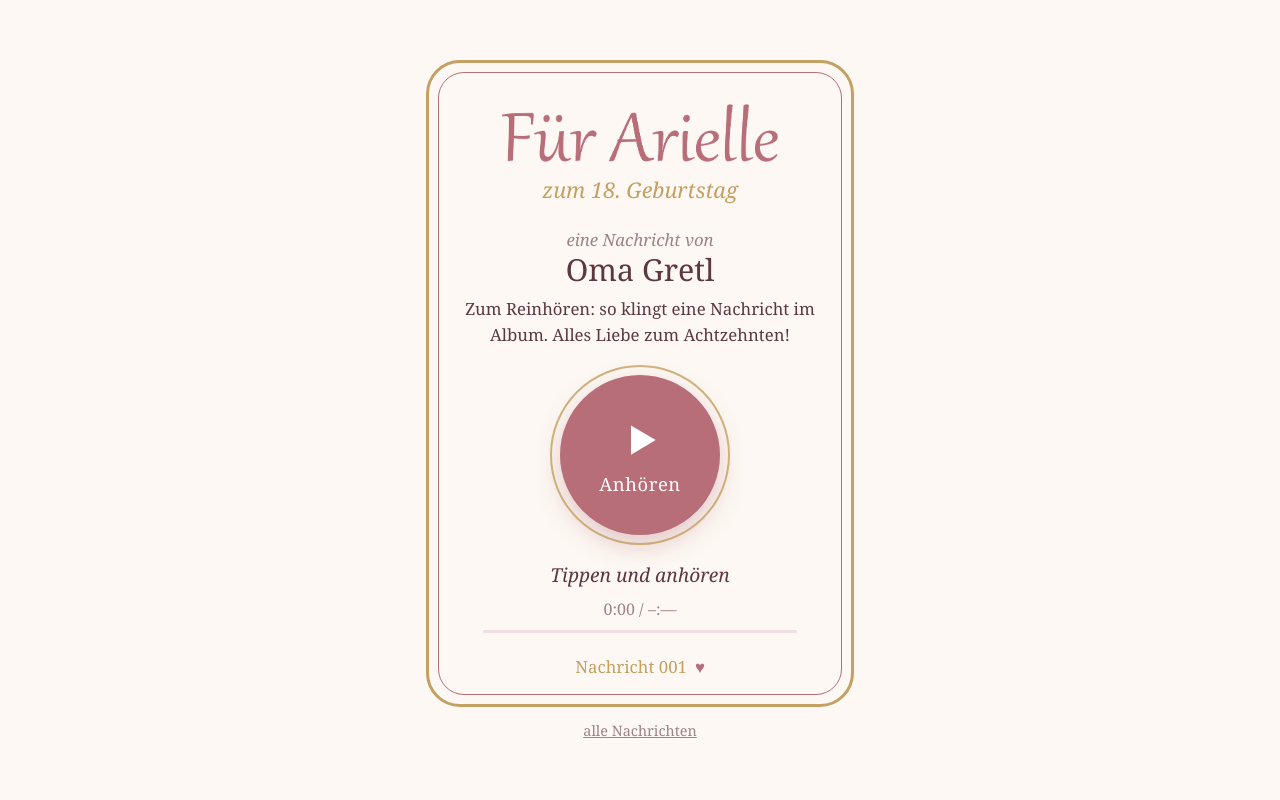
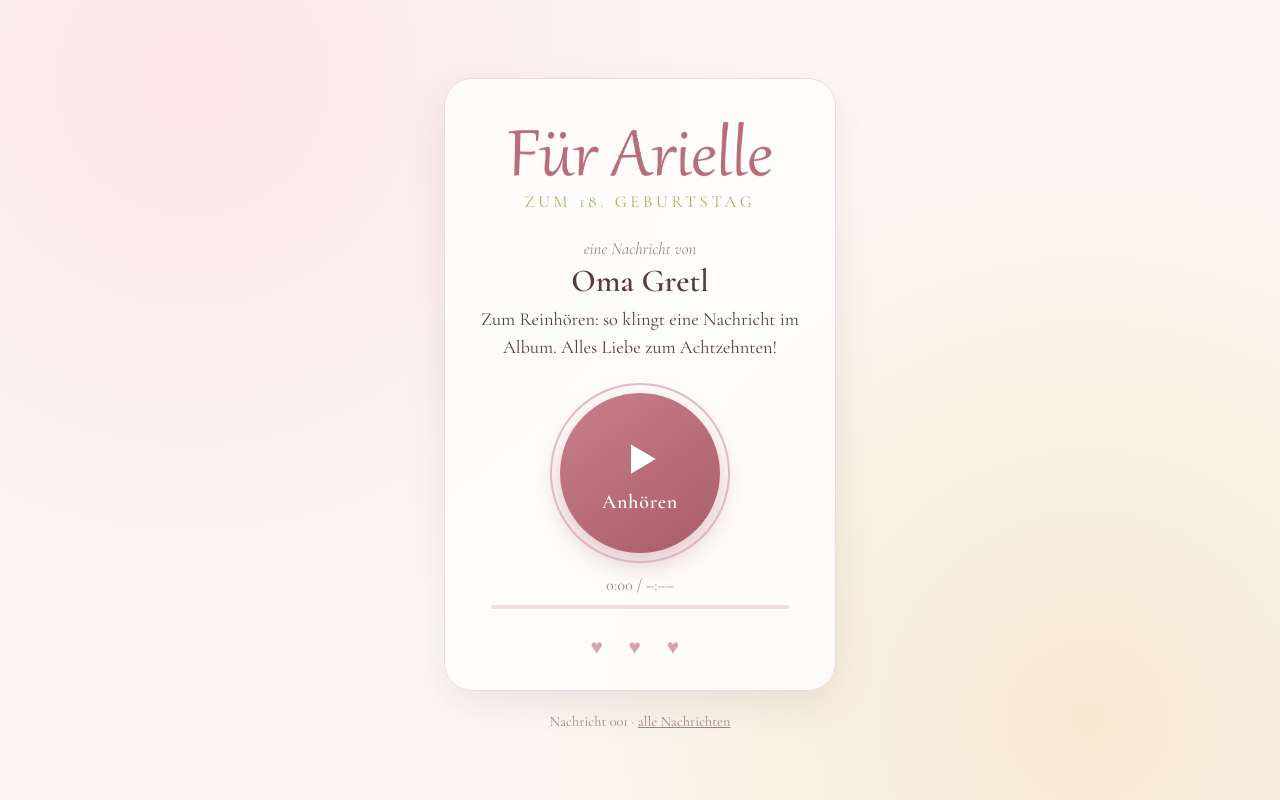
Before and after one commit to fuer-arielle/fuer-arielle.github.io, a plain HTML site: page 001.html in a window 1280 px wide. Drawn offline with nearby package versions, Linux system fonts and the light colour scheme.

Commit message:
Erstes Seitendesign mit Kartenschrift im Titel

```diff
--- a/001.html
+++ b/001.html
@@ -7,35 +7,34 @@
 <meta name="theme-color" content="#fdf8f3">
 <link rel="icon" href="data:,">
 <style>
-@import url('https://fonts.googleapis.com/css2?family=Gelasio:ital,wght@0,400;0,600;1,400&display=swap');
+@import url('https://fonts.googleapis.com/css2?family=Cormorant+Garamond:ital,wght@0,400;0,600;1,400&display=swap');
 :root{--creme:#fdf8f3;--rose:#b76e79;--rose2:#d9a3ab;--dunkel:#5c3840;--gold:#c4a062;--grau:#9c8389}
 *{box-sizing:border-box}
-body{margin:0;min-height:100vh;font-family:Georgia,'Gelasio',serif;color:var(--dunkel);background:var(--creme);
- display:flex;align-items:center;justify-content:center}
-main{text-align:center;padding:18px 16px;max-width:460px;width:100%}
-.rahmen{position:relative;background:var(--creme);border:3px solid var(--gold);border-radius:34px;padding:34px 24px 26px}
-.rahmen::before{content:"";position:absolute;inset:9px;border:1px solid var(--rose);border-radius:26px;pointer-events:none}
-.fuer{margin:0 auto 6px;width:min(78%,300px);display:block}
-.anlass{font-style:italic;font-size:1.35rem;color:var(--gold);margin:0 0 24px}
-.von{font-style:italic;font-size:1.05rem;color:var(--grau);margin:0}
-h1{font-weight:normal;font-size:1.9rem;margin:2px 0 8px;line-height:1.15}
-.text{font-size:1.05rem;line-height:1.5;margin:0 0 24px}
-.knopf{position:relative;width:160px;height:160px;margin:4px auto 0;border-radius:50%;border:none;cursor:pointer;
- background:var(--rose);color:#fff;font-family:inherit;font-size:1.2rem;letter-spacing:.03em;
- box-shadow:0 10px 26px rgba(167,92,104,.3);transition:transform .15s}
+body{margin:0;min-height:100vh;font-family:'Cormorant Garamond',Georgia,serif;color:var(--dunkel);
+ background:var(--creme);background-image:radial-gradient(circle at 15% 10%,#fbe6e9 0,transparent 45%),
+ radial-gradient(circle at 85% 90%,#f6e9d2 0,transparent 45%);display:flex;align-items:center;justify-content:center}
+main{text-align:center;padding:40px 24px 32px;max-width:440px;width:100%}
+.rahmen{background:rgba(255,255,255,.75);border:1px solid #efd9dd;border-radius:28px;padding:36px 26px 30px;
+ box-shadow:0 14px 40px rgba(92,56,64,.10)}
+.fuer{display:block;margin:0 auto 4px;width:min(82%,310px)}
+.anlass{font-size:1.05rem;letter-spacing:.22em;text-transform:uppercase;color:var(--gold);margin:8px 0 26px}
+.von{font-size:1.05rem;color:var(--grau);margin:0;font-style:italic}
+h1{font-weight:600;font-size:2rem;margin:4px 0 6px;line-height:1.15}
+.text{font-size:1.15rem;line-height:1.5;margin:0 0 26px;color:var(--dunkel)}
+.knopf{position:relative;width:160px;height:160px;margin:6px auto 0;border-radius:50%;border:none;cursor:pointer;
+ background:linear-gradient(145deg,#c9808b,#a85c68);color:#fff;font-family:inherit;font-size:1.25rem;font-weight:600;
+ letter-spacing:.04em;box-shadow:0 10px 26px rgba(167,92,104,.35);transition:transform .15s}
 .knopf:active{transform:scale(.96)}
-.knopf::before{content:"";position:absolute;inset:-10px;border-radius:50%;border:2px solid var(--gold);opacity:.8}
+.knopf::before{content:"";position:absolute;inset:-10px;border-radius:50%;border:2px solid var(--rose2);opacity:.7}
 .knopf.laeuft::before{animation:puls 1.6s ease-out infinite}
-@keyframes puls{0%{transform:scale(1);opacity:.8}100%{transform:scale(1.25);opacity:0}}
+@keyframes puls{0%{transform:scale(1);opacity:.7}100%{transform:scale(1.25);opacity:0}}
 .knopf svg{display:block;margin:0 auto 4px}
-.knopf span{display:block;font-size:1.15rem}
-.hinweis{font-style:italic;font-size:1.2rem;margin:26px 0 0}
-.zeit{margin:10px 0 0;font-size:1rem;color:var(--grau);font-variant-numeric:tabular-nums}
-.balken{height:3px;background:#efdfe2;border-radius:2px;margin:10px 30px 0;overflow:hidden}
-.balken i{display:block;height:100%;width:0;background:var(--rose)}
-.nr{margin:22px 0 0;color:var(--gold);font-size:1.05rem}
-.nr b{font-weight:normal;color:var(--rose);margin-left:8px}
-footer{margin-top:14px;font-size:.9rem;color:var(--grau)}
+.knopf span{display:block}
+.zeit{margin:22px 0 0;font-size:1rem;color:var(--grau);font-variant-numeric:tabular-nums}
+.balken{height:4px;background:#f0dfe2;border-radius:2px;margin:10px 20px 0;overflow:hidden}
+.balken i{display:block;height:100%;width:0;background:linear-gradient(90deg,var(--rose),var(--gold))}
+.herz{margin:26px 0 0;color:var(--rose2);font-size:1.3rem;letter-spacing:.5em}
+footer{margin-top:22px;font-size:.9rem;color:var(--grau)}
 footer a{color:inherit}
 </style>
 </head>
@@ -51,16 +50,15 @@ footer a{color:inherit}
     <svg id="ik" viewBox="0 0 24 24" width="54" height="54" fill="currentColor" aria-hidden="true"><path id="ip" d="M8 5.5v13l11-6.5z"/></svg>
     <span id="kt">Anhören</span>
   </button>
-  <p class="hinweis">Tippen und anhören</p>
   <p class="zeit"><span id="z">0:00</span> / <span id="d">–:––</span></p>
   <div class="balken"><i id="b"></i></div>
   <audio id="a" preload="auto">
     <source src="audio/001.m4a" type="audio/mp4">
     <source src="audio/001.mp3" type="audio/mpeg">
   </audio>
-  <p class="nr">Nachricht 001<b>♥</b></p>
+  <p class="herz">♥ ♥ ♥</p>
  </div>
- <footer><a href="./">alle Nachrichten</a></footer>
+ <footer>Nachricht 001 · <a href="./">alle Nachrichten</a></footer>
 </main>
 <script>
 var a=document.getElementById('a'),k=document.getElementById('k'),z=document.getElementById('z'),
```
Also changed, not shown: index.html (+26 -27 lines).
